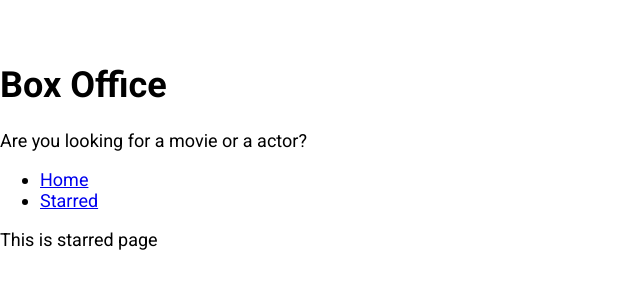
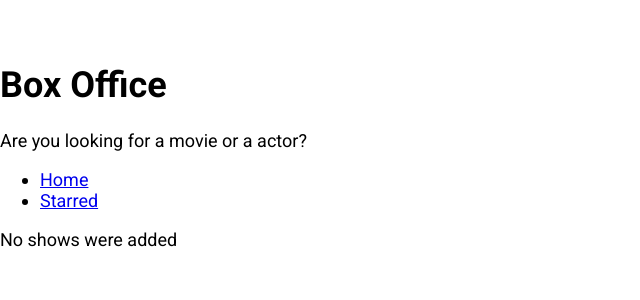
Before and after one commit to Dev0404/box_office, a React (Create React App) app: page /starred in a window 1280 px wide. Shown: the top 300 px of the page, without its empty margins (0-640 px from the left). Built offline with nearby package versions, Linux system fonts and the light colour scheme.

Commit message:
finished starred page

```diff
--- a/src/pages/Starred.js
+++ b/src/pages/Starred.js
@@ -1,9 +1,43 @@
-/* eslint-disable */
-import React from 'react';
+import React, { useState, useEffect } from 'react';
 import MainPageLayout from '../components/MainPageLayout';
+import { useShows } from '../misc/custom-hooks';
+import { apiGet } from '../misc/config';
+import ShowGrid from '../components/show/ShowGrid';
 
 const Starred = () => {
-  return <MainPageLayout>This is starred page</MainPageLayout>;
+  const [starred] = useShows();
+
+  const [shows, setShows] = useState(null);
+  const [isLoading, setIsLoading] = useState(true);
+  const [error, setError] = useState(null);
+
+  useEffect(() => {
+    if (starred && starred.length > 0) {
+      const promises = starred.map(showId => apiGet(`/shows/${showId}`));
+
+      Promise.all(promises)
+        .then(apiData => apiData.map(show => ({ show })))
+        .then(results => {
+          setShows(results);
+          setIsLoading(false);
+        })
+        .catch(err => {
+          setError(err.message);
+          setIsLoading(false);
+        });
+    } else {
+      setIsLoading(false);
+    }
+  }, [starred]);
+
+  return (
+    <MainPageLayout>
+      {isLoading && <div>Shows are still loading</div>}
+      {error && <div>Error occured: {error}</div>}
+      {!isLoading && !shows && <div>No shows were added</div>}
+      {!isLoading && !error && shows && <ShowGrid data={shows} />}
+    </MainPageLayout>
+  );
 };
 
 export default Starred;
```
